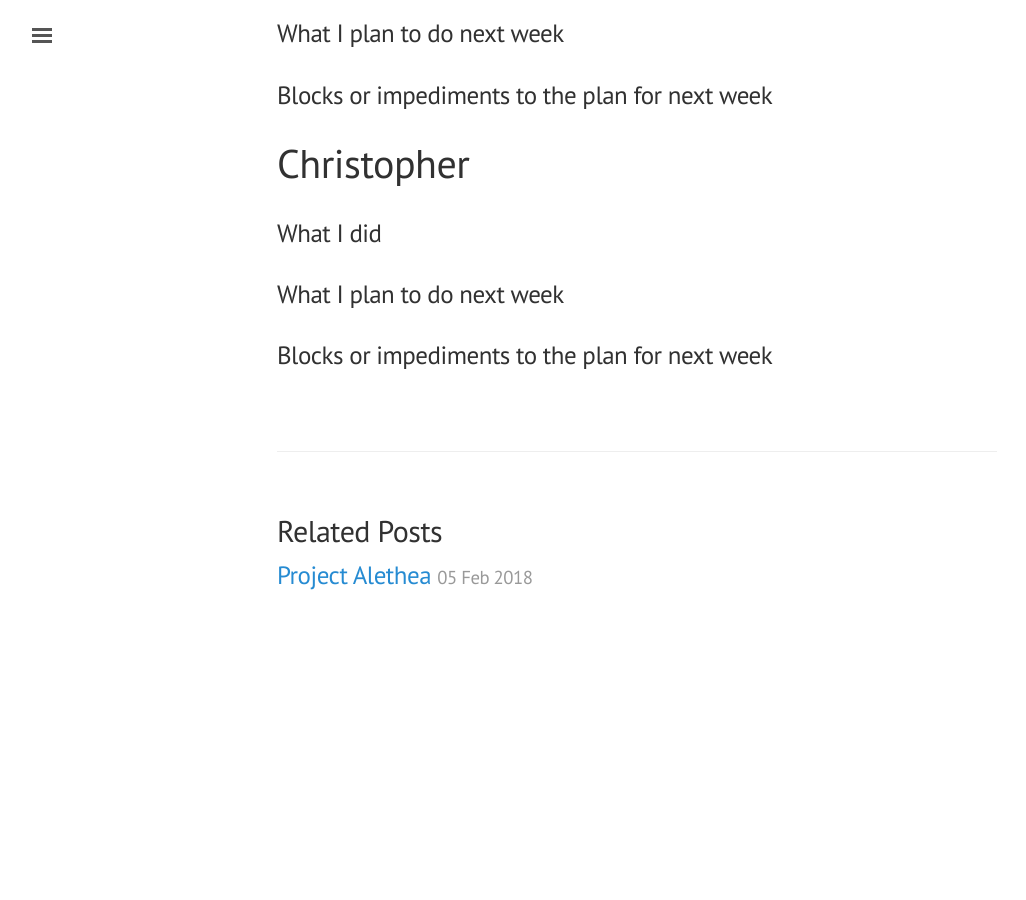
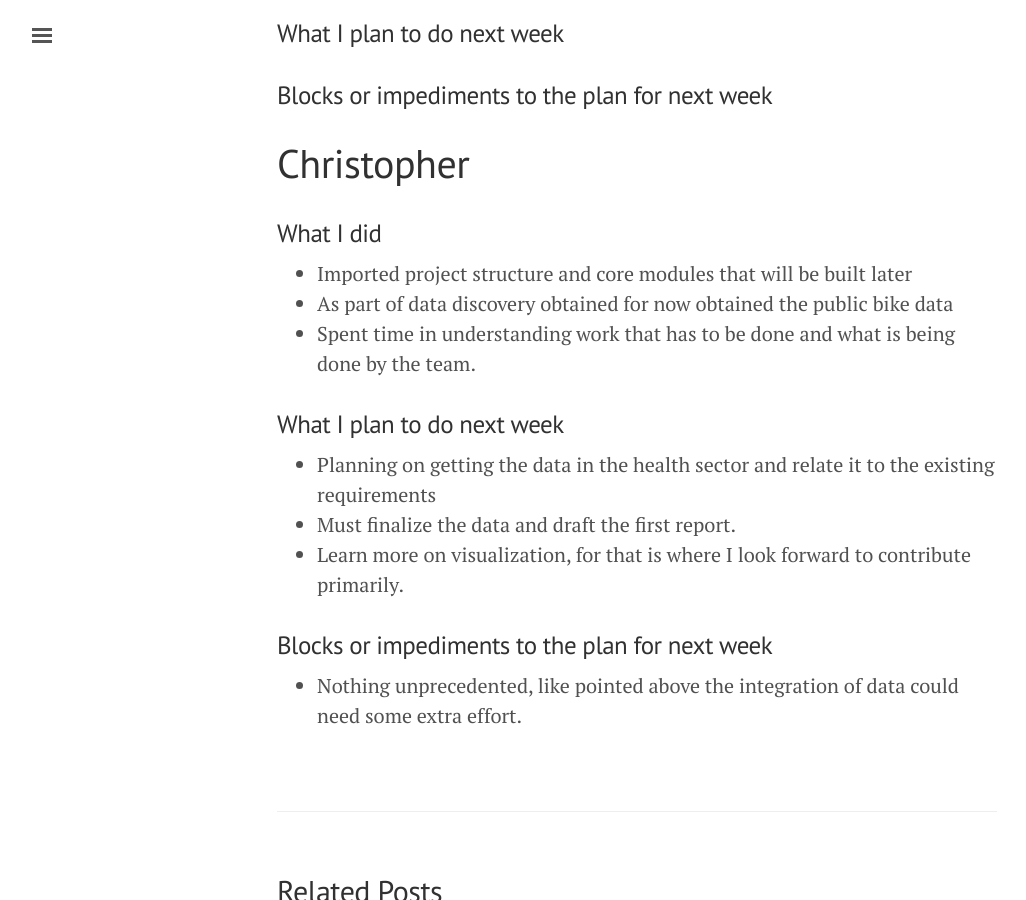
Before and after one commit to titu1994/IDS-Course-Project, a Jekyll site: the page built from _posts/2018-02-10-weekly-report-1.md, in a window 1280 px wide and 900 px high, scrolled down 1573 px. Shown: the whole window, without its empty margins (3-1029 px from the left). Built offline with Jekyll 4.4.1, drawn with Linux system fonts in a browser that asks for light colours; before the commit the page ends 2224 px from its top, so only the background shows below that; some of the changed text lies outside the part shown.

Commit message:
Weekly report 01

```diff
--- a/_posts/2018-02-10-weekly-report-1.md
+++ b/_posts/2018-02-10-weekly-report-1.md
@@ -43,7 +43,14 @@ title: Weakly Report #1
 # Christopher
 
 ### What I did
+- Imported project structure and core modules that will be built later
+- As part of data discovery obtained for now obtained the public bike data
+- Spent time in understanding work that has to be done and what is being done by the team.
 
 ### What I plan to do next week
+- Planning on getting the data in the health sector and relate it to the existing requirements
+- Must finalize the data and draft the first report.
+- Learn more on visualization, for that is where I look forward to contribute primarily.
 
 ### Blocks or impediments to the plan for next week
+- Nothing unprecedented, like pointed above the integration of data could need some extra effort.
```
Also changed, not shown: other parts of _posts/2018-02-10-weekly-report-1.md (+1 -1 lines).
